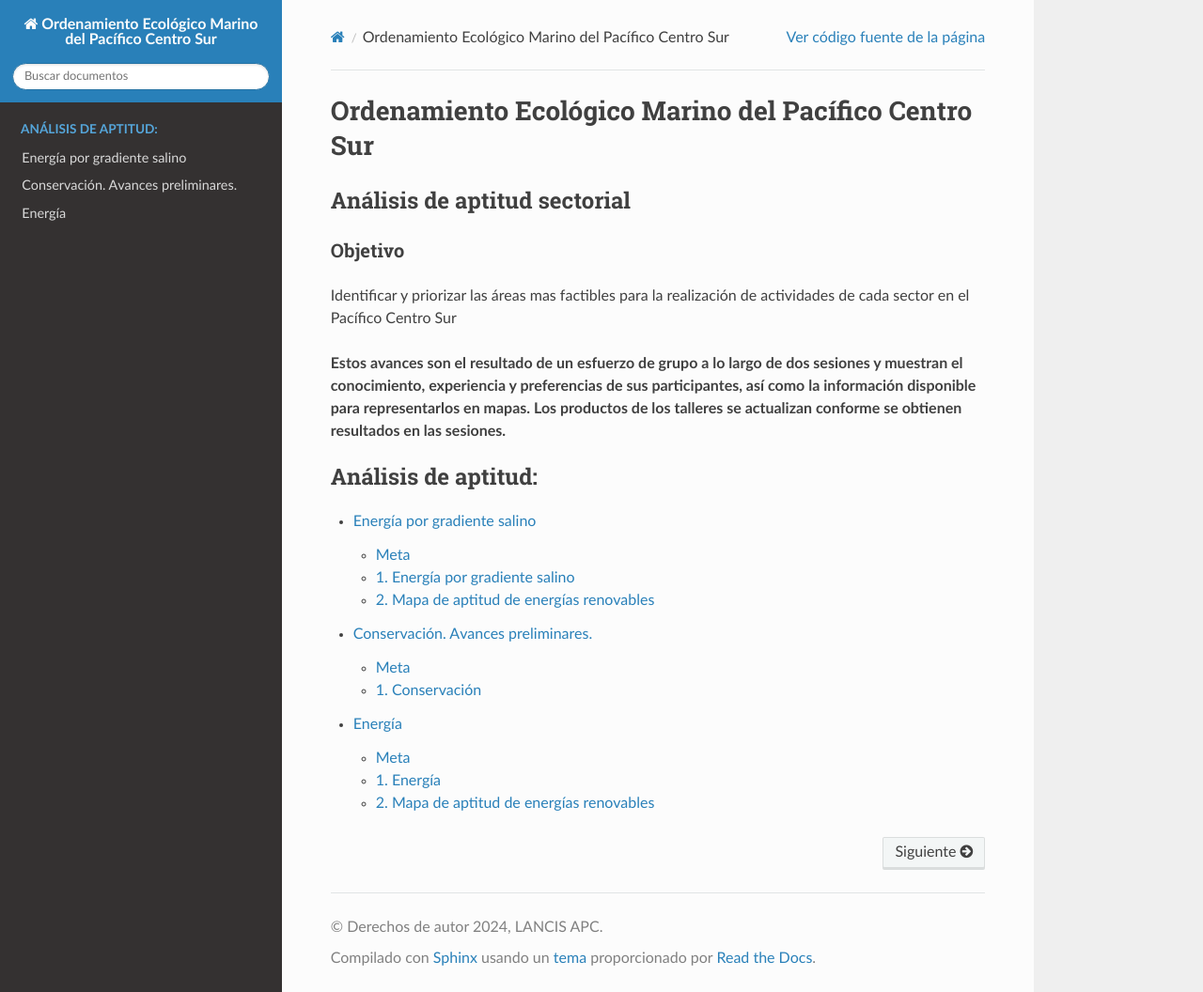
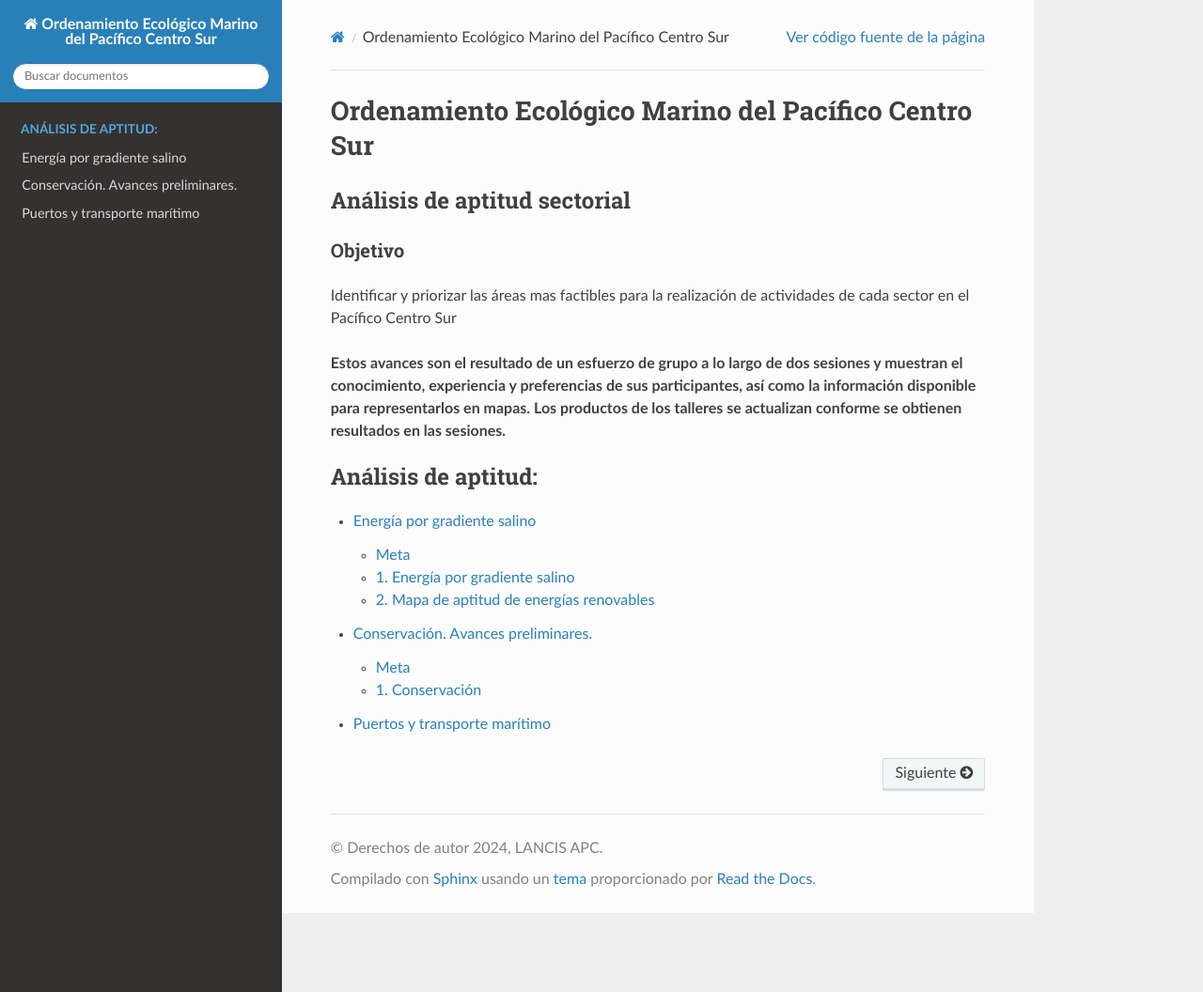
Before and after one commit to lancis-apc/PACA, a Sphinx documentation site: the page built from docs/source/index.rst, in a window 1280 px wide and 1056 px high. Shown: the whole window at 94% size. Built offline with Sphinx 7.4.7 and the Read the Docs theme 2.0.0, drawn with Linux system fonts in a browser that asks for light colours; pages that are not in the unit, such as notebooks, are missing from menus.

Commit message:
cambios realizados

```diff
--- a/docs/source/transporte_pr.md
+++ b/docs/source/transporte_pr.md
@@ -1,7 +1,7 @@
-# Energía
+# Puertos y transporte marítimo
 
 <!-- Ruta de la documentación:
-PACA\diagno\aptitud\web\PACA\docs\source -->
+PACA\diagno\aptitud\web\PACA\docs\source
 
 ## Meta
 
```
Also changed, not shown: docs/source/energia_pr.md (+4 -4 lines), 13 other files.
